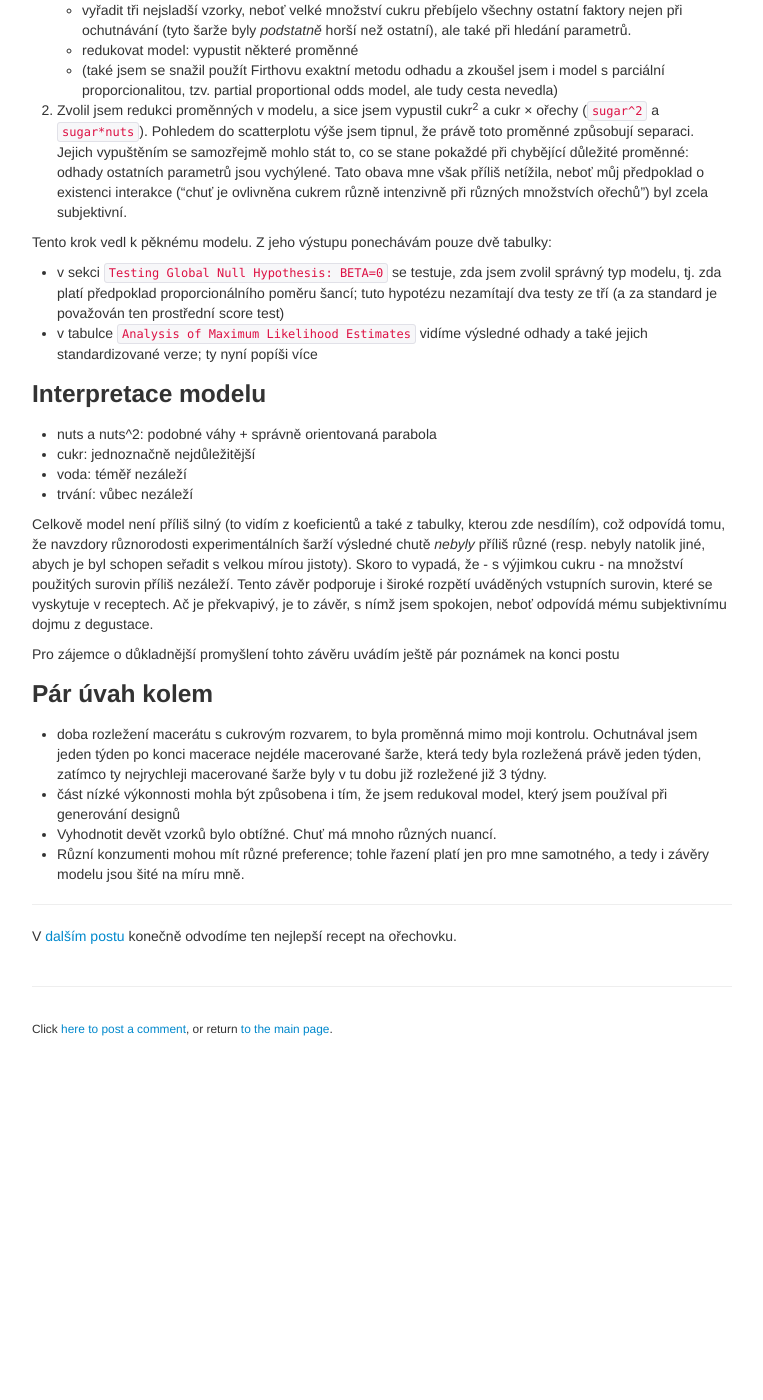
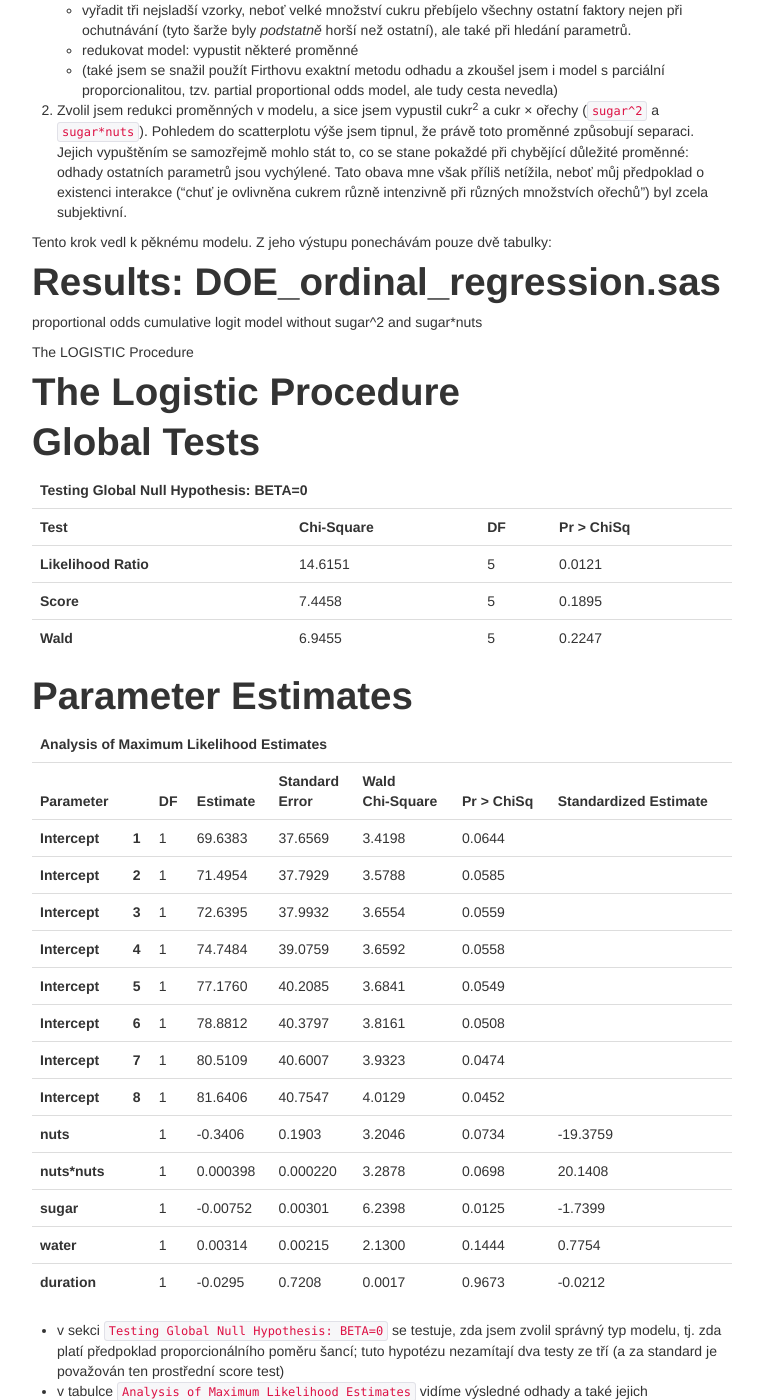
Before and after one commit to vojtech-filipec/vojtech-filipec.github.io, a Jekyll site: the page built from pages/orechovka6.md, in a window 1280 px wide and 1400 px high, scrolled down 1527 px. Shown: the whole window, without its empty margins (258-1021 px from the left). Built offline with Jekyll 4.4.1, drawn with Linux system fonts in a browser that asks for light colours; before the commit the page ends 2576 px from its top, so only the background shows below that.

```diff
--- a/pages/orechovka6.md
+++ b/pages/orechovka6.md
@@ -35,6 +35,8 @@ Vyhodnocování modelu je činnost spočívající v pročítání výstupních
 
 Tento krok vedl k pěknému modelu. Z jeho výstupu ponechávám pouze dvě tabulky:
 
+{% include sas_outputs/DOE_ordinal_regression-results-brief.html style="max-width: 500px;"%}
+
 - v sekci `Testing Global Null Hypothesis: BETA=0` se testuje, zda jsem zvolil správný typ modelu, tj. zda platí předpoklad proporcionálního poměru šancí; tuto hypotézu nezamítají dva testy ze tří (a za standard je považován ten prostřední score test)
 - v tabulce `Analysis of Maximum Likelihood Estimates` vidíme výsledné odhady a také jejich standardizované verze; ty nyní popíši více
 
```
Also changed, not shown: markdown_syntax_mynotes.md (+3 -2 lines).
